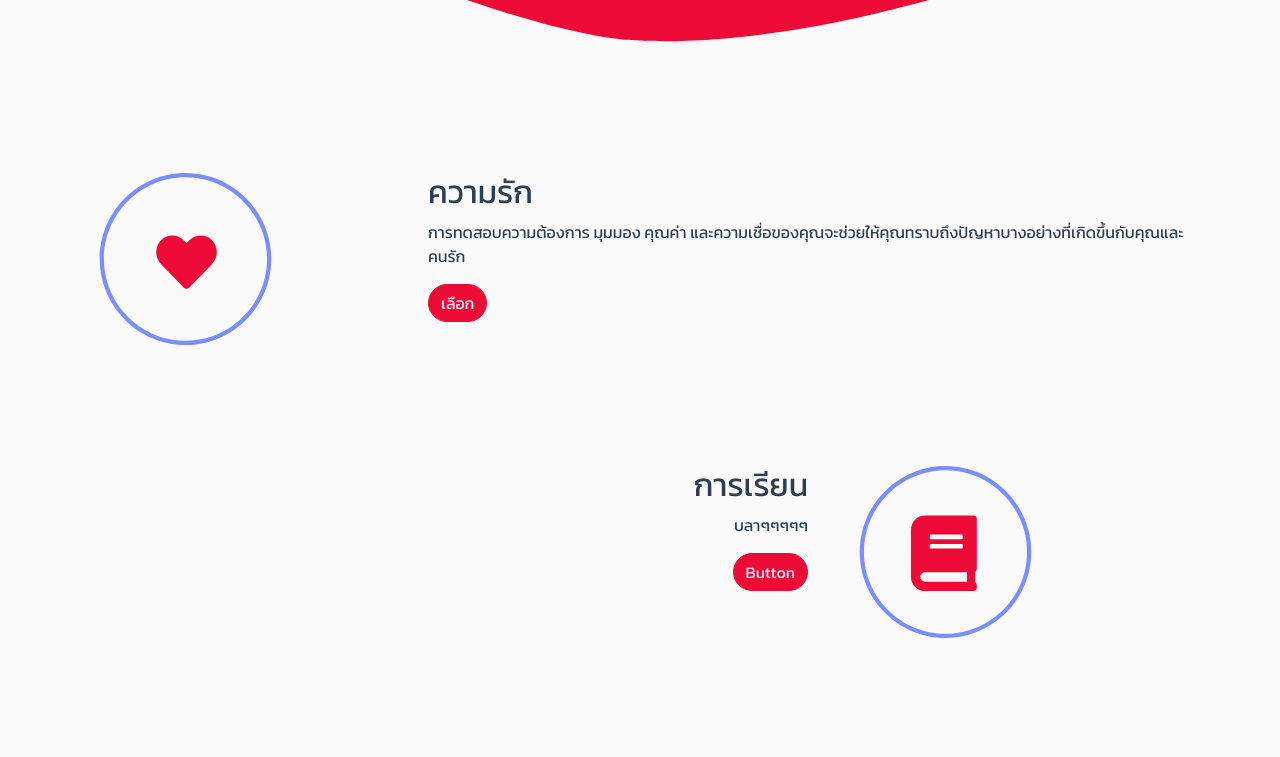
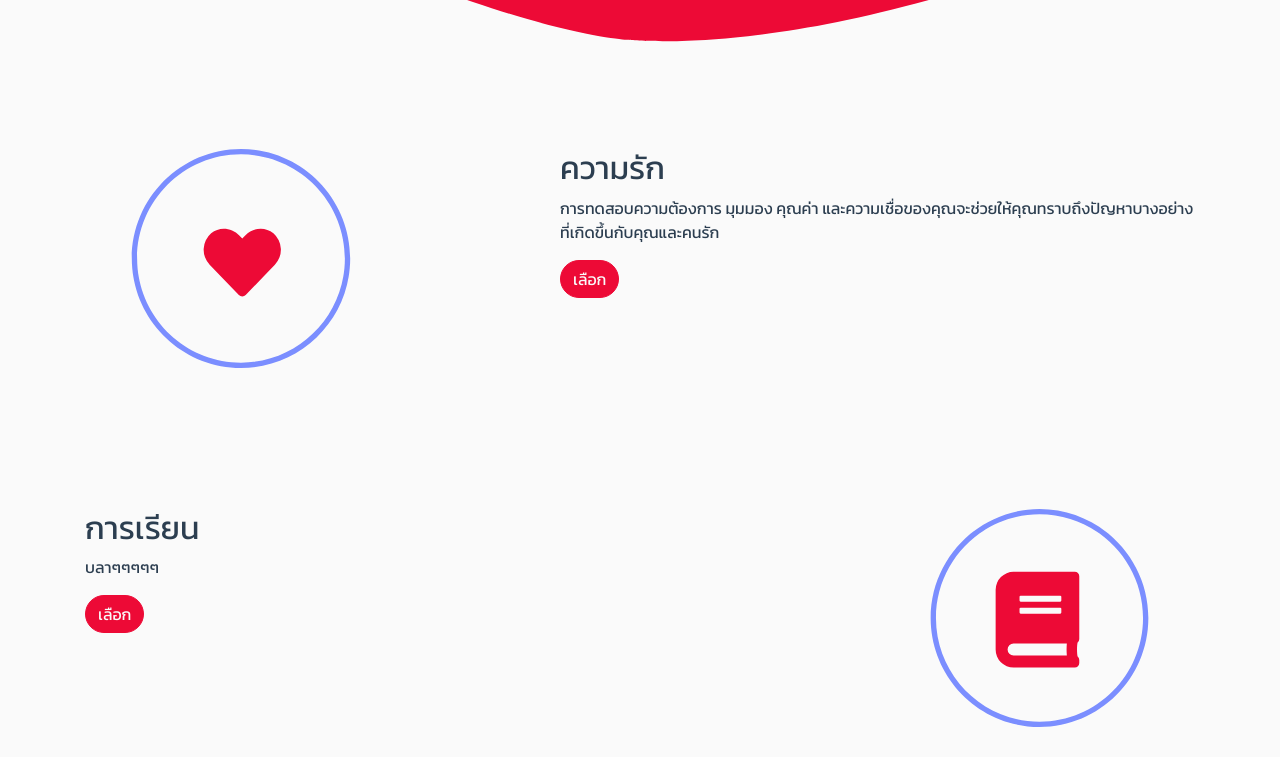
Before and after one commit to WebmasterCamp/ywc17-workshop-a, a Vue app: page /taker in a window 1280 px wide. Shown: the part 740-1497 px from the top of the page. Built offline with nearby package versions, Linux system fonts and the light colour scheme.

Commit message:
fix position

```diff
--- a/src/views/Taker.vue
+++ b/src/views/Taker.vue
@@ -5,47 +5,36 @@
           <b-row class="align-items-center h-100">
             <b-col class="text-center">
               <h2 class="text-center h-100 ht">บลาๆๆๆๆ</h2>
-              <b-button @click="moveTo('.first-content')" pill variant="secondary mt-5 hbd"><i class="fa fa-arrow-down" aria-hidden="true"></i></b-button>
+              <b-button @click="moveTo('#section-2')" pill variant="primary mt-5 hbd" class="scoll-btn"><i class="fa fa-arrow-down" style="font-size: 2em;" aria-hidden="true"></i></b-button>
             </b-col>
           </b-row>
         </b-container>
     </section>
     <img class="hb w-100" src="@/assets/takerHeader/bottom.svg" />
-    <section v-for="(d, i) in headerData" :key="'body_'+i">
-      <b-container class="takerChoice m-5 first-content">
-        <b-row>
-          <b-col cols="8" v-if="i%2==1">
-            <b-row class="d-flex justify-content-end">
-              <h2>{{d.name}}</h2>
-            </b-row>
-            <b-row class="d-flex justify-content-end">
-              <p>{{d.desc}}</p>
-            </b-row>
-            <b-row class="d-flex justify-content-end">
-              <b-button pill variant="primary">Button</b-button>
-            </b-row>
-          </b-col>
-          <b-col cols="4" fluid>
-            <img :src="require(`@/assets/headerLogos/${d.img}`)" class="body-img" />
-          </b-col>
-          <b-col cols="8" v-if="i%2==0">
-            <b-row>
-              <h2>{{d.name}}</h2>
-            </b-row>
-            <b-row>
-              <p>{{d.desc}}</p>
-            </b-row>
-            <b-row>
-              <b-button pill variant="primary">เลือก</b-button>
-            </b-row>
-          </b-col>
-        </b-row>
-      </b-container>
-    </section>
+  <b-container id="section-2">
+     <b-row class="content py-4" v-for="(d, i) in headerData" :key="'body_'+i">
+        <b-col cols="5" class="icon"> <img :src="require(`@/assets/headerLogos/${d.img}`)" class="body-img" /></b-col>
+        <b-col>
+          <div>
+            <h2>{{d.name}}</h2>
+            <p>{{d.desc}}</p>
+            <b-button pill variant="primary" to="/questionaire">เลือก</b-button>
+          </div>
+        </b-col>
+    </b-row>
+  </b-container>
+
   </div>
 </template>
 
 <style>
+.content:nth-child(2n) {
+    flex-direction: row-reverse;
+}
+.content:nth-child(2n) > .icon {
+     display: flex;
+        justify-content: flex-end;
+}
 .header-img {
   width: 60px;
   height: 60px;
@@ -71,6 +60,9 @@
 .body-img {
   width: 70%;
   height: 70%;
+}
+.scoll-btn {
+  border-color: #fafafa;
 }
 .ht {
   color: #FFF;
```
